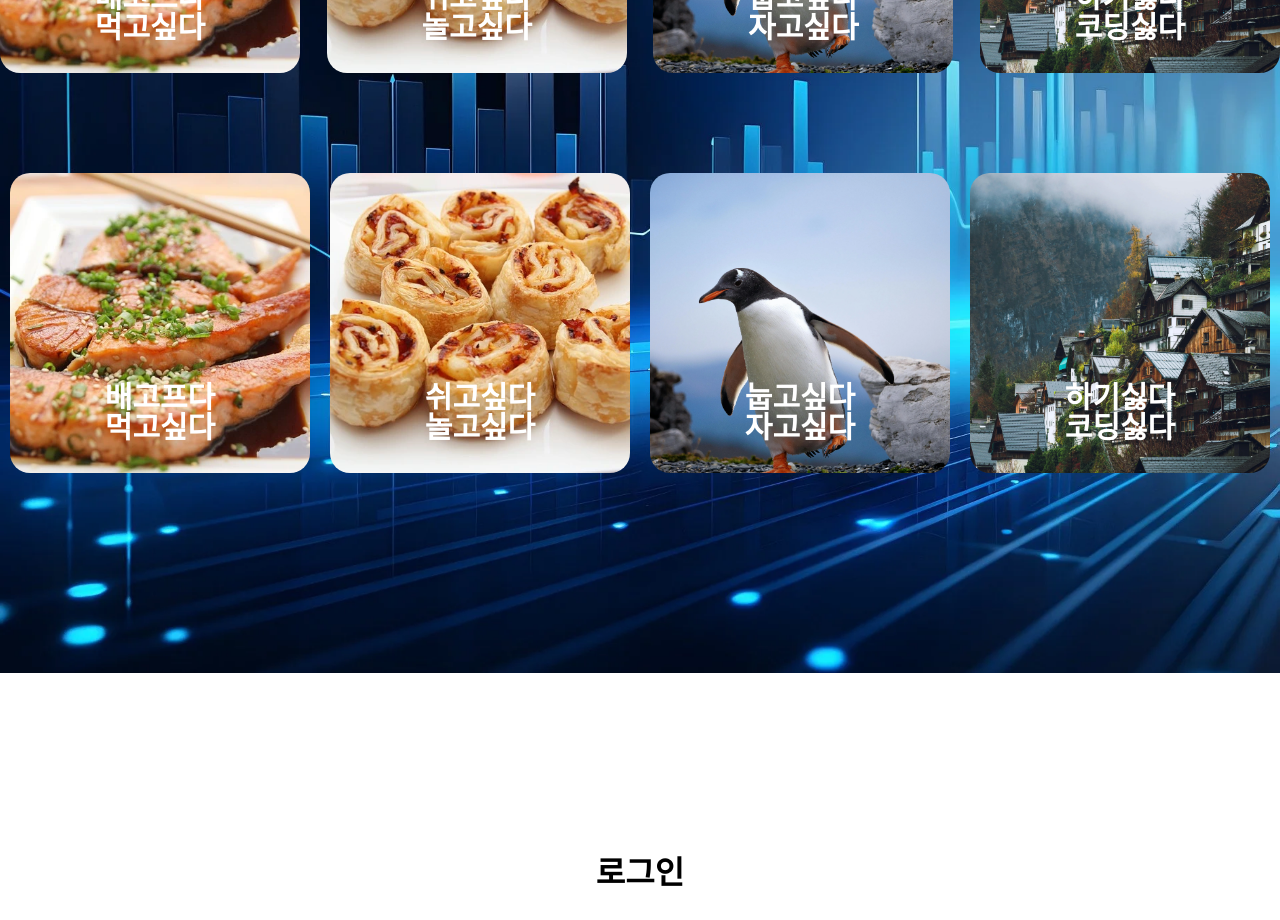
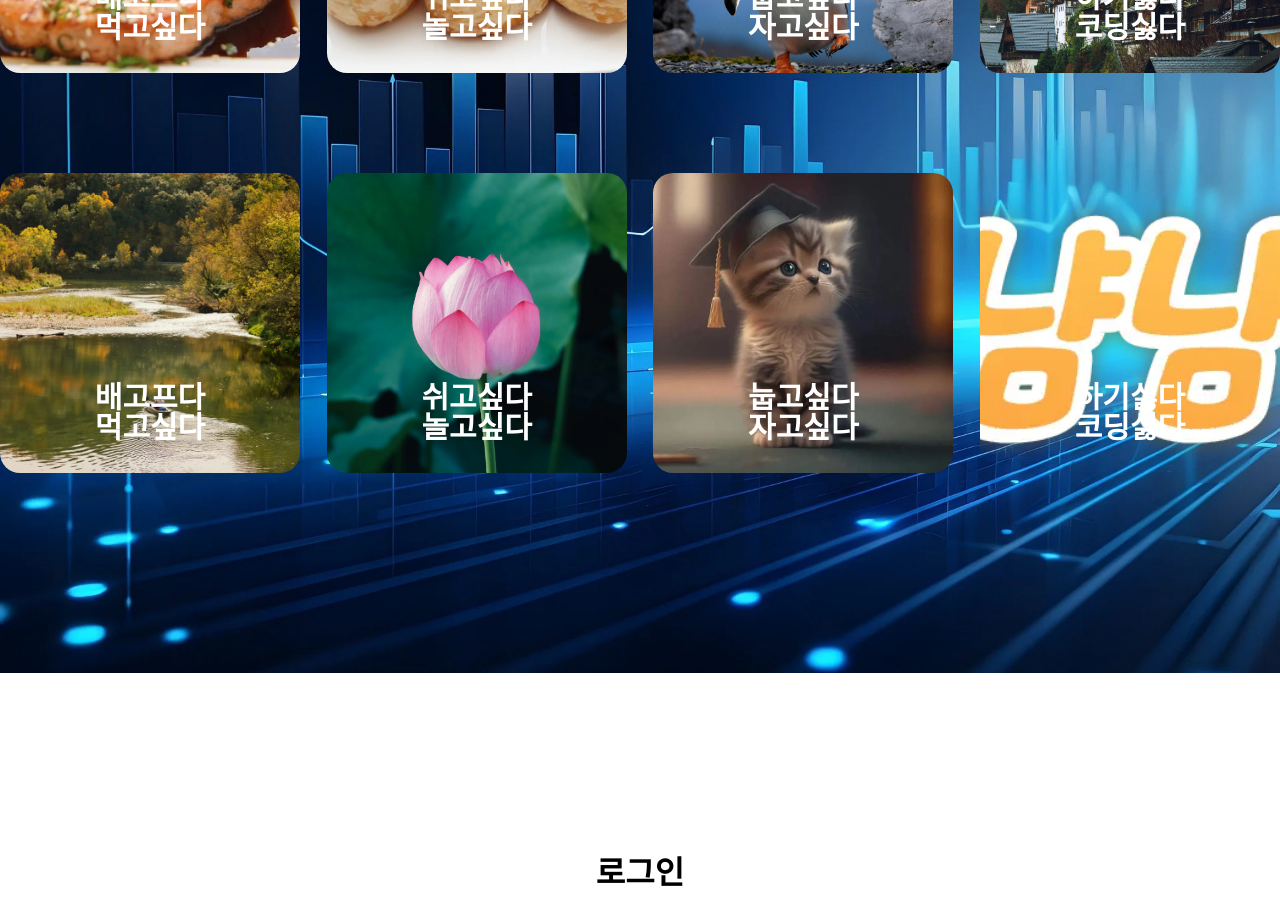
Before and after one commit to hiy0ung/yumyum_web, a React (Create React App) app in the folder yumyum_front/: page / in a window 1280 px wide. Shown: the part 2880-3800 px from the top of the page. Built offline with nearby package versions, Linux system fonts and the light colour scheme; a web font is replaced by a local one.

Commit message:
20250104 pcw

```diff
--- a/yumyum_front/src/types/ReviewStats.ts
+++ b/yumyum_front/src/types/ReviewStats.ts
@@ -4,8 +4,8 @@ export interface TotalReviewsStats {
 }
 
 export interface MonthReviewsStats {
+    reviewMonth: string;
     avgRating: number;
-    reviewMonth: number;
     reviewMonthCount: number;
 }
 
--- a/yumyum_front/src/views/Main/Main.tsx
+++ b/yumyum_front/src/views/Main/Main.tsx
@@ -8,6 +8,7 @@ import img2 from "../../img/2024-10-28.webp";
 import {Link} from "react-router-dom";
 import {AUTH_PATH_SIGN_UP} from "../../constants";
 import Login from "../Authentication/Login/Login";
+
 
 const Main = () => {
 
@@ -164,46 +165,59 @@ const Main = () => {
                     </div>
                 </div>
                 <div css={css.cardInfoContainer}>
-                    <ul css={css.cardInfoTopContainer}>
+                    <ul css={css.cardInfoTopBottomContainer}>
                         <li ref={cardInfoTopList1Container}
-                            css={[css.cardInfoTopList1Container, cardInfoTopList1ContainerIsVisible && css.visibleZBox]}>
+                            css={[css.cardInfoCommonLayout,
+                                css.cardInfoTopList1Container,
+                                cardInfoTopList1ContainerIsVisible && css.visibleZBox]}>
                             <div>배고프다</div>
                             <div>먹고싶다</div>
                         </li>
                         <li ref={cardInfoTopList2Container}
-                            css={[css.cardInfoTopList2Container, cardInfoTopList2ContainerIsVisible && css.visibleZBox]}>
+                            css={[css.cardInfoCommonLayout,
+                                css.cardInfoTopList2Container,
+                                cardInfoTopList2ContainerIsVisible && css.visibleZBox]}>
                             <div>쉬고싶다</div>
                             <div>놀고싶다</div>
                         </li>
                         <li ref={cardInfoTopList3Container}
-                            css={[css.cardInfoTopList3Container, cardInfoTopList3ContainerIsVisible && css.visibleZBox]}>
+                            css={[css.cardInfoCommonLayout,
+                                css.cardInfoTopList3Container,
+                                cardInfoTopList3ContainerIsVisible && css.visibleZBox]}>
                             <div>눕고싶다</div>
                             <div>자고싶다</div>
                         </li>
                         <li ref={cardInfoTopList4Container}
-                            css={[css.cardInfoTopList4Container, cardInfoTopList4ContainerIsVisible && css.visibleZBox]}>
+                            css={[css.cardInfoCommonLayout,
+                                css.cardInfoTopList4Container,
+                                cardInfoTopList4ContainerIsVisible && css.visibleZBox]}>
                             <div>하기싫다</div>
                             <div>코딩싫다</div>
                         </li>
                     </ul>
-                    <ul css={css.cardInfoBottomContainer}>
+                    <ul css={css.cardInfoTopBottomContainer}>
                         <li ref={cardInfoBottomList1Container}
-                            css={[css.cardInfoBottomList1Container, cardInfoBottomList1ContainerIsVisible && css.visibleZBox]}>
+                            css={[
+                                css.cardInfoCommonLayout,
+                                css.cardInfoBottomList1Container, cardInfoBottomList1ContainerIsVisible && css.visibleZBox]}>
                             <div>배고프다</div>
                             <div>먹고싶다</div>
                         </li>
                         <li ref={cardInfoBottomList2Container}
-                            css={[css.cardInfoBottomList2Container, cardInfoBottomList2ContainerIsVisible && css.visibleZBox]}>
+                            css={[css.cardInfoCommonLayout,
+                                css.cardInfoBottomList2Container, cardInfoBottomList2ContainerIsVisible && css.visibleZBox]}>
                             <div>쉬고싶다</div>
                             <div>놀고싶다</div>
                         </li>
                         <li ref={cardInfoBottomList3Container}
-                            css={[css.cardInfoBottomList3Container, cardInfoBottomList3ContainerIsVisible && css.visibleZBox]}>
+                            css={[css.cardInfoCommonLayout,
+                                css.cardInfoBottomList3Container, cardInfoBottomList3ContainerIsVisible && css.visibleZBox]}>
                             <div>눕고싶다</div>
                             <div>자고싶다</div>
                         </li>
                         <li ref={cardInfoBottomList4Container}
-                            css={[css.cardInfoBottomList4Container, cardInfoBottomList4ContainerIsVisible && css.visibleZBox]}>
+                            css={[css.cardInfoCommonLayout,
+                                css.cardInfoBottomList4Container, cardInfoBottomList4ContainerIsVisible && css.visibleZBox]}>
                             <div>하기싫다</div>
                             <div>코딩싫다</div>
                         </li>
--- a/yumyum_front/src/views/Main/Style.ts
+++ b/yumyum_front/src/views/Main/Style.ts
@@ -9,7 +9,6 @@ import food5 from "../../img/food5.webp"
 import food6 from "../../img/food6.webp"
 import food7 from "../../img/food7.webp"
 import food8 from "../../img/food8.webp"
-import {ex} from "@fullcalendar/core/internal-common";
 
 export const wrap = css`
     min-width: 1280px;
@@ -121,7 +120,7 @@ export const imgIntroLeftIntoContainer  = css`
     overflow: hidden;
     width: 600px;
     height: 600px;
-    background: url(${img1}) no-repeat center;
+    background: url(${img1}) no-repeat center center;
     background-size: cover;
     border-radius: 50%;
     transition: all 0.6s;
@@ -243,7 +242,6 @@ export const listMen1Img = css`
 export const listMenu1Title = css`
     margin-left: 50px;
 `;
-
 export const listMenu2 = css`
     display: flex;
     align-items: center;
@@ -252,13 +250,11 @@ export const listMenu2 = css`
     transform: translateX(-100%);
     transition: all 0.8s ease-out;
 `;
-
 export const listMen2Img = css`
     width: 150px;
     height: 150px;
     border-radius: 50%;
 `;
-
 export const listMenu2Title = css`
     margin-left: 50px;
 `;
@@ -266,23 +262,13 @@ export const cardInfoContainer = css`
     padding: 150px 0;
     background: url(${img2}) no-repeat center center;
     background-size: cover;
-
-`;
-export const cardInfoTopContainer = css`
-    perspective: 800px;
-    width: 1280px;
-    margin : 0 auto;
-    padding: 50px 0;
-    display: flex;
-    justify-content: space-between;
-    align-items: center;
 `;
 export const visibleZBox = css`
     opacity: 1;
     transform: translatey(0);
 
 `;
-export const cardInfoTopList1Container = css`
+export const cardInfoCommonLayout = css`
     width: 300px;
     height: 300px;
     border-radius: 20px;
@@ -294,8 +280,6 @@ export const cardInfoTopList1Container = css`
     justify-content: end;
     align-items: center;
     padding: 0 0 30px 0;
-    background: url(${food1}) no-repeat center center;
-    background-size: cover;
 
     & > div {
         font-size: 30px;
@@ -303,180 +287,60 @@ export const cardInfoTopList1Container = css`
         color: white;
     }
 `;
-export const cardInfoTopList2Container = css`
-    width: 300px;
-    height: 300px;
-    border-radius: 20px;
-    opacity: 0;
-    transform: translateZ(200px);
-    transition: all 1.4s;
-    display: flex;
-    flex-direction: column;
-    justify-content: end;
-    align-items: center;
-    padding: 0 0 30px 0;
-    background: url(${food2}) no-repeat center center;
-    background-size: cover;
-
-    & > div {
-        font-size: 30px;
-        font-weight: 600;
-        color: white;
-    }
-`;
-export const cardInfoTopList3Container = css`
-    width: 300px;
-    height: 300px;
-    border-radius: 20px;
-    opacity: 0;
-    transform: translateZ(200px);
-    transition: all 2s;
-    display: flex;
-    flex-direction: column;
-    justify-content: end;
-    align-items: center;
-    padding: 0 0 30px 0;
-    background: url(${food3}) no-repeat center center;
-    background-size: cover;
-
-    & > div {
-        font-size: 30px;
-        font-weight: 600;
-        color: white;
-    }
-`;
-export const cardInfoTopList4Container = css`
-    width: 300px;
-    height: 300px;
-    border-radius: 20px;
-    opacity: 0;
-    transform: translateZ(200px);
-    transition: all 2.6s;
-    display: flex;
-    flex-direction: column;
-    justify-content: end;
-    align-items: center;
-    padding: 0 0 30px 0;
-    background: url(${food4}) no-repeat center center;
-    background-size: cover;
-
-    & > div {
-        font-size: 30px;
-        font-weight: 600;
-        color: white;
-    }
-`;
-export const cardInfoBottomContainer = css`
+export const cardInfoTopBottomContainer = css`
     perspective: 800px;
     width: 1280px;
     margin : 0 auto;
     padding: 50px 0;
     display: flex;
-    justify-content: space-around;
+    justify-content: space-between;
     align-items: center;
 `;
-
-export const cardInfoBottomList1Container = css`
-    width: 300px;
-    height: 300px;
-    border-radius: 20px;
-    opacity: 0;
-    transform: translateZ(200px);
-    transition: all 0.8s;
-    display: flex;
-    flex-direction: column;
-    justify-content: end;
-    align-items: center;
-    padding: 0 0 30px 0;
+export const cardInfoTopList1Container = css`
     background: url(${food1}) no-repeat center center;
     background-size: cover;
-
-    & > div {
-        font-size: 30px;
-        font-weight: 600;
-        color: white;
-    }
+`;
+export const cardInfoTopList2Container = css`
+    background: url(${food2}) no-repeat center center;
+    background-size: cover;
+`;
+export const cardInfoTopList3Container = css`
+    background: url(${food3}) no-repeat center center;
+    background-size: cover;
+`;
+export const cardInfoTopList4Container = css`
+    background: url(${food4}) no-repeat center center;
+    background-size: cover;
+`;
+export const cardInfoBottomList1Container = css`
+    background: url(${food5}) no-repeat center center;
+    background-size: cover;
 `;
 export const cardInfoBottomList2Container = css`
-    width: 300px;
-    height: 300px;
-    border-radius: 20px;
-    opacity: 0;
-    transform: translateZ(200px);
-    transition: all 1.4s;
-    display: flex;
-    flex-direction: column;
-    justify-content: end;
-    align-items: center;
-    padding: 0 0 30px 0;
-    background: url(${food2}) no-repeat center center;
+    background: url(${food6}) no-repeat center center;
     background-size: cover;
-
-    & > div {
-        font-size: 30px;
-        font-weight: 600;
-        color: white;
-    }
 `;
 export const cardInfoBottomList3Container = css`
-    width: 300px;
-    height: 300px;
-    border-radius: 20px;
-    opacity: 0;
-    transform: translateZ(200px);
-    transition: all 2s;
-    display: flex;
-    flex-direction: column;
-    justify-content: end;
-    align-items: center;
-    padding: 0 0 30px 0;
-    background: url(${food3}) no-repeat center center;
+    background: url(${food7}) no-repeat center center;
     background-size: cover;
-
-    & > div {
-        font-size: 30px;
-        font-weight: 600;
-        color: white;
-    }
 `;
 export const cardInfoBottomList4Container = css`
-    width: 300px;
-    height: 300px;
-    border-radius: 20px;
-    opacity: 0;
-    transform: translateZ(200px);
-    transition: all 2.6s;
-    display: flex;
-    flex-direction: column;
-    justify-content: end;
-    align-items: center;
-    padding: 0 0 30px 0;
-    background: url(${food4}) no-repeat center center;
+    background: url(${food8}) no-repeat center center;
     background-size: cover;
-
-    & > div {
-        font-size: 30px;
-        font-weight: 600;
-        color: white;
-    }
 `;
 export const logInContainer = css`
     padding: 150px 0;
-
 `;
-
 export const footerContainer = css`
     padding: 80px 0;
     background-color: #191919;
     display: flex;
     justify-content: space-around;
     align-items: center;
-
 `;
 
 export const footerLeftContainer = css`
     color: #ffffff;
-
 `;
 export const footerLeftLogo = css`
     height: 90px;
@@ -494,7 +358,6 @@ export const bar = css`
     display: inline-block;
     background-color: #828282;
     margin: 0 10px;
-
 `;
 
 export const footerRightContainer = css`
```
Also changed, not shown: yumyum_front/src/types/Stats.ts (added, +22 -0 lines), yumyum_front/src/views/Review/Review.tsx (+5 -5 lines), yumyum_front/src/views/Review/ReviewComment.tsx (+15 -6 lines), yumyum_front/src/views/Review/StatsReview.tsx (+11 -2 lines), yumyum_front/src/views/Review/Style.ts (+35 -3 lines), yumyum_front/src/views/Stats/Menus/MenusStats.tsx (+128 -48 lines), yumyum_front/src/views/Stats/Menus/Styles.ts (+3 -6 lines).
